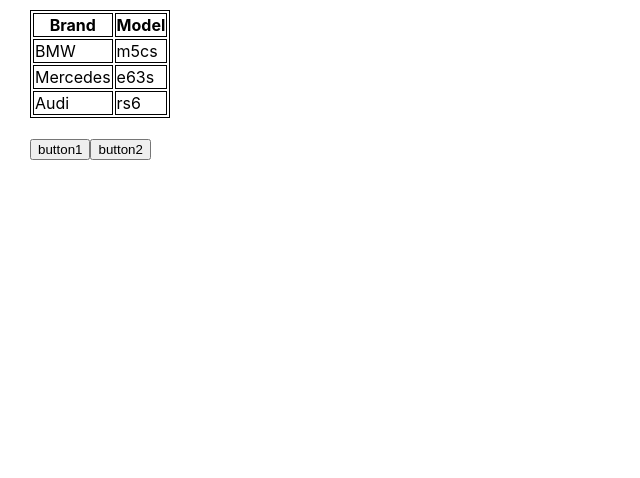
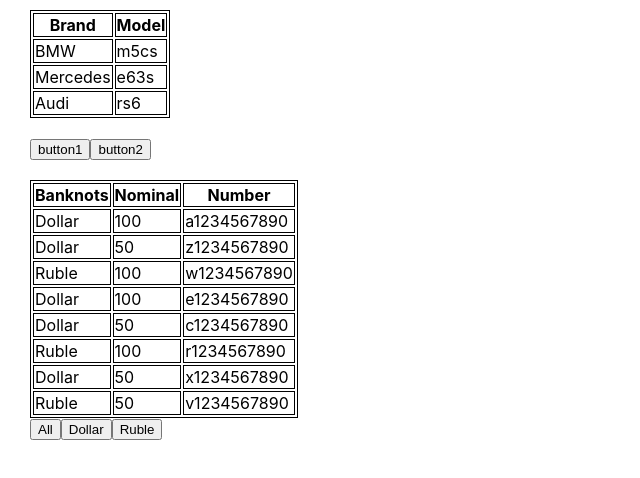
Before and after one commit to regggulus/Microtask_project, a React (Create React App) app: page / in a window 1280 px wide. Shown: the top 478 px of the page, without its empty margins (0-640 px from the left). Built offline with nearby package versions, Linux system fonts and the light colour scheme.

Commit message:
microTask HW4 filter

```diff
--- a/src/App.tsx
+++ b/src/App.tsx
@@ -2,6 +2,7 @@
 import './App.css';
 import {DataTopCars} from "./HW_monday/HW2_map/DataTopCars";
 import {Buttons} from "./HW_monday/HW3_button/Buttons";
+import {Banknots} from "./HW_monday/HW3_filter/Banknots";
 
 function App() {
     return (
@@ -9,6 +10,9 @@
             <DataTopCars/>
             <br/>
             <Buttons/>
+            <br/>
+            <br/>
+            <Banknots/>
         </div>
     );
 }
--- /dev/null
+++ b/src/HW_monday/HW3_filter/Banknots.tsx
@@ -0,0 +1,63 @@
+import React, {useState} from "react";
+import {SuperButton} from "../HW3_button/SuperButton";
+import {NewComponent} from "./NewComponent";
+
+export type FilteredType = 'All' | 'Dollar' | 'Ruble'
+
+export function Banknots() {
+    const [money, setMoney] = useState([
+        {banknots: 'Dollar', value: 100, number: ' a1234567890'},
+        {banknots: 'Dollar', value: 50, number: ' z1234567890'},
+        {banknots: 'Ruble', value: 100, number: ' w1234567890'},
+        {banknots: 'Dollar', value: 100, number: ' e1234567890'},
+        {banknots: 'Dollar', value: 50, number: ' c1234567890'},
+        {banknots: 'Ruble', value: 100, number: ' r1234567890'},
+        {banknots: 'Dollar', value: 50, number: ' x1234567890'},
+        {banknots: 'Ruble', value: 50, number: ' v1234567890'},
+    ])
+    // const styleTable = {'border': '1px solid black'}
+    const [filter, setFilter] = useState<FilteredType>('All')
+    let currentMoney = money
+    if (filter === 'Dollar') {
+        currentMoney = money.filter(
+            filterMoney =>
+                filterMoney.banknots !== 'Ruble')
+    }
+    if (filter === 'Ruble') {
+        currentMoney = money.filter(
+            filterMoney =>
+                filterMoney.banknots !== 'Dollar')
+    }
+    let onClickFilterHandler = (name: FilteredType) => {
+        setFilter(name)
+    }
+
+    return (
+        <NewComponent
+            money={currentMoney}
+            onClickFilter={onClickFilterHandler}
+        />
+        // <>
+        //     <table style={styleTable}>
+        //         <tr>
+        //             <th style={styleTable}>Banknots</th>
+        //             <th style={styleTable}>Nominal</th>
+        //             <th style={styleTable}>Number</th>
+        //         </tr>
+        //         {currentMoney.map((money, index) => {
+        //             return (
+        //                 <tr key={index} style={styleTable}>
+        //                     <td style={styleTable}>{money.banknots}</td>
+        //                     <td style={styleTable}>{money.value}</td>
+        //                     <td style={styleTable}>{money.number}</td>
+        //                 </tr>
+        //             )
+        //         })}
+        //
+        //     </table>
+        //     <button onClick={() => onClickFilterHandler('All')}>All</button>
+        //     <button onClick={() => onClickFilterHandler('Dollar')}>Dollar</button>
+        //     <button onClick={() => onClickFilterHandler('Ruble')}>Ruble</button>
+        // </>
+    )
+}
--- /dev/null
+++ b/src/HW_monday/HW3_filter/NewComponent.tsx
@@ -0,0 +1,39 @@
+import React from "react";
+import {FilteredType} from "./Banknots";
+
+type MoneyPropsType = {
+    banknots: string
+    value: number
+    number: string
+}
+type NewComponentType = {
+    onClickFilter: (name: FilteredType)=>void
+    money: Array<MoneyPropsType>
+}
+export function NewComponent(props: NewComponentType) {
+    const styleTable = {'border': '1px solid black'}
+    return (
+        <>
+            <table style={styleTable}>
+                <tr>
+                    <th style={styleTable}>Banknots</th>
+                    <th style={styleTable}>Nominal</th>
+                    <th style={styleTable}>Number</th>
+                </tr>
+                {props.money.map((money, index) => {
+                    return (
+                        <tr key={index} style={styleTable}>
+                            <td style={styleTable}>{money.banknots}</td>
+                            <td style={styleTable}>{money.value}</td>
+                            <td style={styleTable}>{money.number}</td>
+                        </tr>
+                    )
+                })}
+
+            </table>
+            <button onClick={() => props.onClickFilter('All')}>All</button>
+            <button onClick={() => props.onClickFilter('Dollar')}>Dollar</button>
+            <button onClick={() => props.onClickFilter('Ruble')}>Ruble</button>
+        </>
+    )
+}
```
